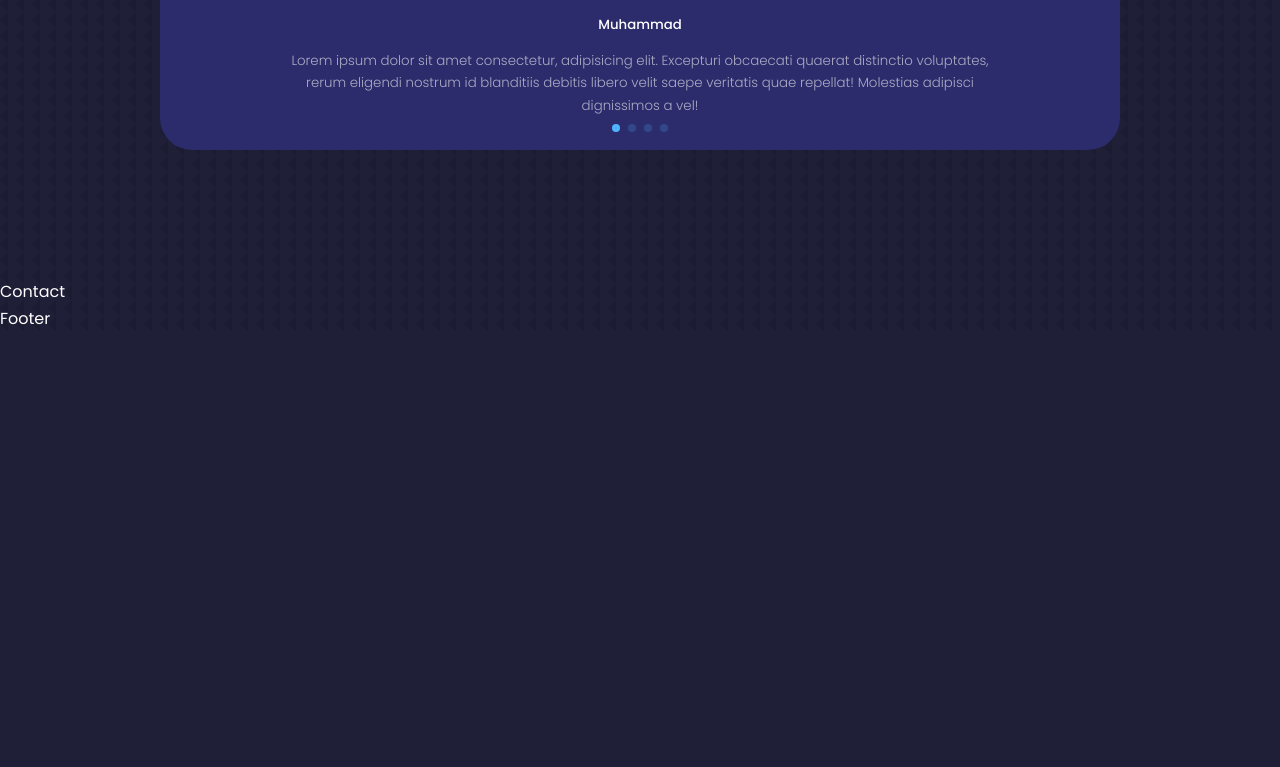
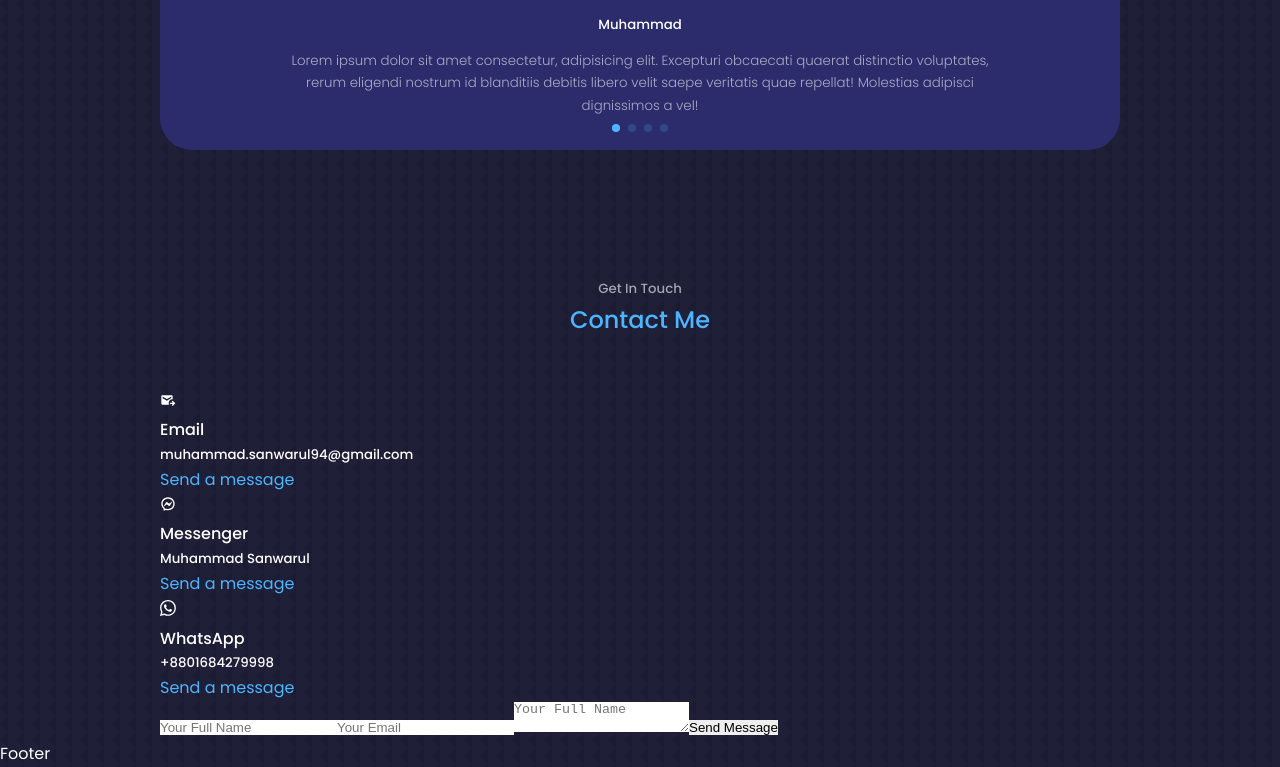
Before and after one commit to muhammadsanwarulislam/portfolio, a React (Create React App) app: page / in a window 1280 px wide. Shown: the part 3972-4739 px from the top of the page. Before the commit the page ends 4304 px from the top, so only its background shows below. Built offline with nearby package versions, Linux system fonts and the light colour scheme.

Commit message:
Contact page

```diff
--- a/src/components/contact/Contact.jsx
+++ b/src/components/contact/Contact.jsx
@@ -1,9 +1,45 @@
 import React from 'react'
 import './contact.css'
+import {MdOutgoingMail} from 'react-icons/md'
+import {RiMessengerLine} from 'react-icons/ri'
+import {BsWhatsapp} from 'react-icons/bs'
 
 const Contact = () => {
   return (
-    <section id='contact'>Contact</section>
+    <section id='contact'>
+      <h5>Get In Touch</h5>
+      <h2>Contact Me</h2>
+
+      <div className="container contact__container">
+        <div className="contact__options">
+          <article className="contact__option">
+            <MdOutgoingMail />
+            <h4>Email</h4>
+            <h5>muhammad.sanwarul94@gmail.com</h5>
+            <a href="mailto:muhammad.sanwarul94@gmail.com" target="_blank">Send a message</a>
+          </article>
+          <article className="contact__option">
+            <RiMessengerLine />
+            <h4>Messenger</h4>
+            <h5>Muhammad Sanwarul</h5>
+            <a href="https://m.me/muhammadsanwarulislam" target="_blank">Send a message</a>
+          </article>
+          <article className="contact__option">
+            <BsWhatsapp />
+            <h4>WhatsApp</h4>
+            <h5>+8801684279998</h5>
+            <a href="https://api.whatsapp.com/send?phone+01684279998" target="_blank">Send a message</a>
+          </article>
+        </div>
+        {/* End of contact options */}
+        <form action="">
+          <input type="text" name="name" placeholder="Your Full Name" required />
+          <input type="email" name="email" placeholder="Your Email" required />
+          <textarea type="message" name="name" placeholder="Your Full Name" required />
+          <button type="submit" name="btn btn-primary">Send Message</button>
+        </form>
+      </div>
+    </section>
   )
 }
 
```
